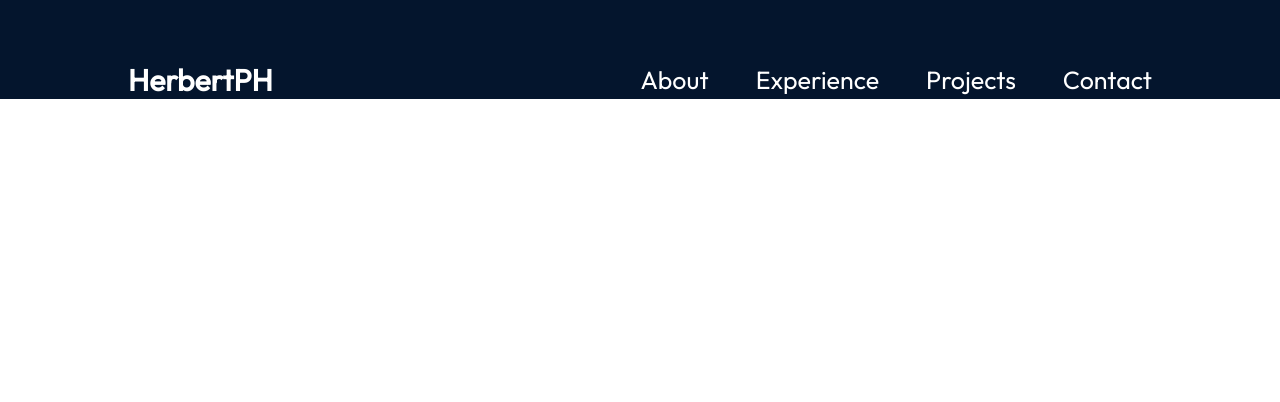
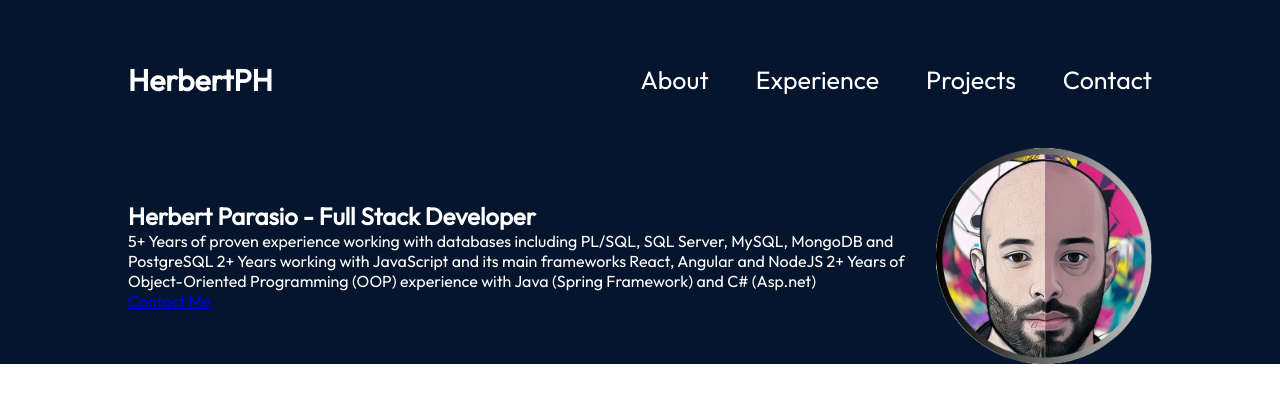
Before and after one commit to Herbertph/portfolio, a React (Vite) app in the folder react-portfolio/: page / in a window 1280 px wide. Shown: the top 402 px of the page. Built offline with nearby package versions, Linux system fonts and the light colour scheme.

Commit message:
Started Main Page

```diff
--- a/react-portfolio/src/App.jsx
+++ b/react-portfolio/src/App.jsx
@@ -1,10 +1,12 @@
 import styles from './App.module.css'
 import { Navbar } from './components/Navbar/Navbar'
+import { Hero } from './components/Hero/Hero'
 
 function App() {
   return (
   <div className={styles.App}>
   <Navbar />
+  <Hero/>
   </div>
   )
 }
--- a/react-portfolio/src/components/Hero/Hero.jsx
+++ b/react-portfolio/src/components/Hero/Hero.jsx
@@ -0,0 +1,22 @@
+import React from 'react';
+import styles from "./Hero.module.css";
+import { getImageUrl } from '../../utils';
+
+export const Hero = () => {
+  return (
+    <section className={styles.container}>
+    <div className={styles.content}>
+      <h1 className={styles.title}>Herbert Parasio - Full Stack Developer</h1>
+      <p className={styles.description}>
+        5+ Years of proven experience working with databases including PL/SQL, SQL Server, MySQL, MongoDB and PostgreSQL
+        2+ Years working with JavaScript and its main frameworks React, Angular and NodeJS
+        2+ Years of Object-Oriented Programming (OOP) experience with Java (Spring Framework) and C# (Asp.net)
+    </p>
+    <a href="mailto:herbert.parasio@gmail.com" className={styles.contactBtn}> Contact Me</a>
+    </div>
+    <img src={getImageUrl('hero/Hero.png')} alt="Hero" className={styles.heroImg} />
+    <div className={StyleSheet.topBlur}/>
+    <div className={StyleSheet.bottomBlur}/>
+    </section>
+  );
+};
--- a/react-portfolio/src/components/Hero/Hero.module.css
+++ b/react-portfolio/src/components/Hero/Hero.module.css
@@ -0,0 +1,20 @@
+@import "../../vars.css";
+
+.container{
+    position: relative;
+    display: flex;
+    align-items: center;
+    justify-content: space-between;
+    margin-top: 49px;
+    z-index: 1;
+    margin-left: 10%;
+    margin-right: 10%;
+}
+
+.content{
+    display: flex;
+    flex-direction: column;
+    align-items: flex-start;
+    color : var(--color-text);
+    z-index: 1;
+}
```
Also changed, not shown: react-portfolio/public/assets/hero/Hero.png (added).
